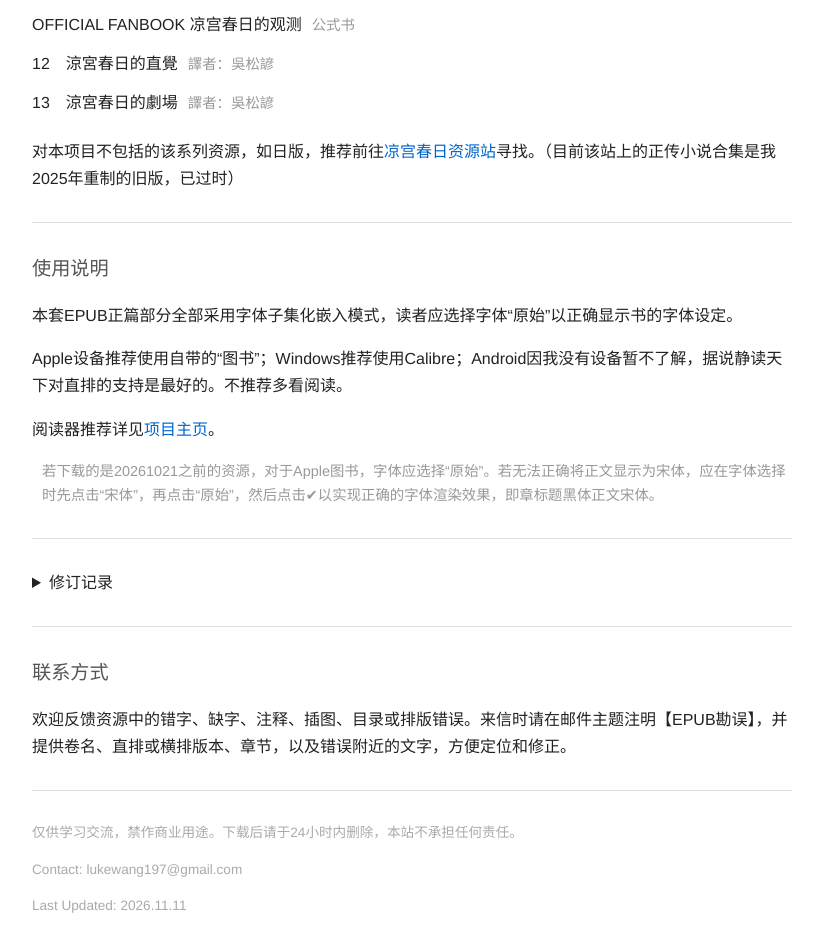
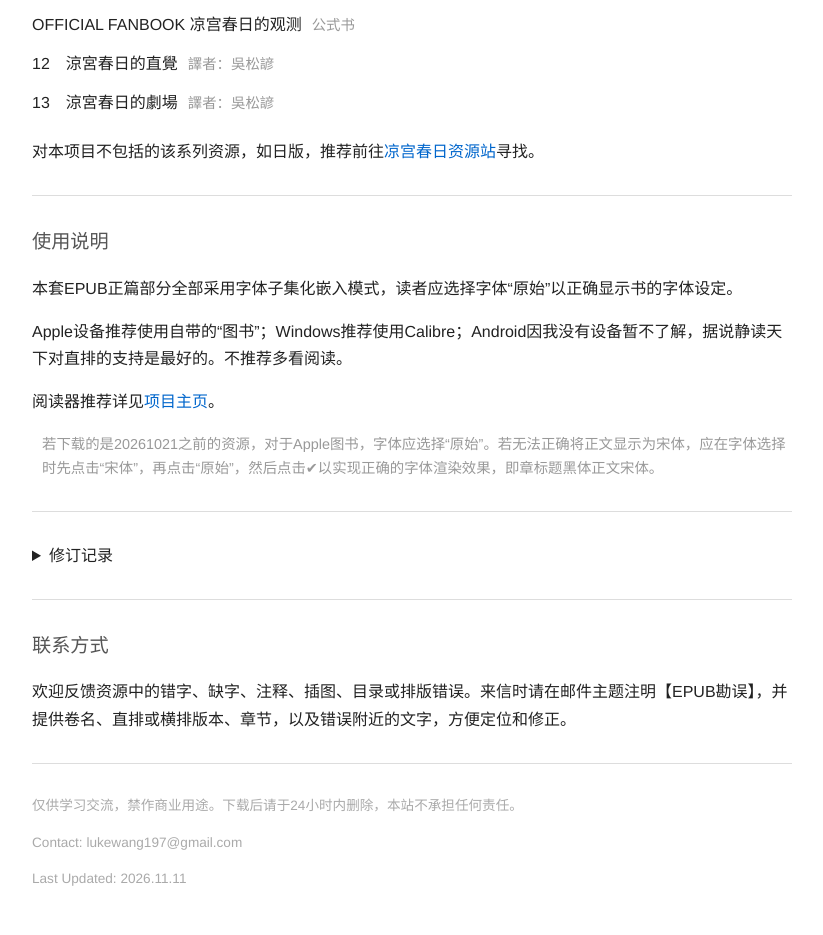
Before and after one commit to lukewang197/lukewang197.github.io, a plain HTML site: page LIBRARY/HaruhiEPUBProject/index.html in a window 1280 px wide. Shown: the part 1240-2175 px from the top of the page, without its empty margins (228-1051 px from the left). Drawn offline with Linux system fonts and the light colour scheme.

Commit message:
20261111

```diff
--- a/LIBRARY/HaruhiEPUBProject/index.html
+++ b/LIBRARY/HaruhiEPUBProject/index.html
@@ -57,7 +57,7 @@
         <li>12　涼宮春日的直覺<span class="meta">譯者：吳松諺</span></li>
         <li>13　涼宮春日的劇場<span class="meta">譯者：吳松諺</span></li>
     </ul>
-    <p>对本项目不包括的该系列资源，如日版，推荐前往<a href="https://haruyuki.cn/download/">凉宫春日资源站</a>寻找。（目前该站上的正传小说合集是我2025年重制的旧版，已过时）</p>
+    <p>对本项目不包括的该系列资源，如日版，推荐前往<a href="https://haruyuki.cn/download/">凉宫春日资源站</a>寻找。</p>
     <hr />
 
     <h2>使用说明</h2>
```
